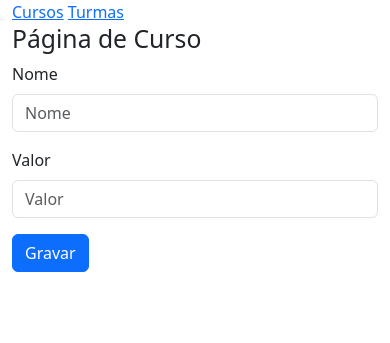
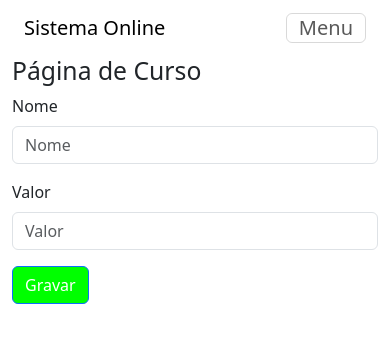
Before and after one commit to lrpfeliciano/sistema_online, a Django app: page /cadastro/incluir_curso in a window 390 px wide. Shown: the top 343 px of the page. Run offline with Django 4.2, Linux system fonts and the light colour scheme; some libraries are stand-ins or nearby versions.

Commit message:
Menu responsivo, mensagem de erro, arquivo estático (css) e tela de confirmação antes da exclusão

```diff
--- a/cadastro/views.py
+++ b/cadastro/views.py
@@ -1,3 +1,4 @@
+from django.contrib import messages
 from django.http import HttpResponse
 from django.shortcuts import render, redirect
 
@@ -57,5 +58,5 @@ def excluirCurso(request, id):
     try:
         curso.delete()
     except:
-        pass
+        messages.error(request, "Não é possível excluir.")
     return redirect('listarCurso')
--- a/sistema/settings.py
+++ b/sistema/settings.py
@@ -130,6 +130,9 @@ USE_TZ = True
 # https://docs.djangoproject.com/en/4.2/howto/static-files/
 
 STATIC_URL = 'static/'
+STATICFILES_DIRS = [
+    os.path.join(BASE_DIR, 'templates/static')
+]
 
 # Default primary key field type
 # https://docs.djangoproject.com/en/4.2/ref/settings/#default-auto-field
--- a/templates/base.html
+++ b/templates/base.html
@@ -2,19 +2,55 @@
 <html lang="en">
 <head>
     <meta charset="UTF-8">
+    <meta name="viewport" content="width=device-width, initial-scale=1.0">
     <title>Sistema acadêmico online</title>
     {% load bootstrap5 %}
     {% bootstrap_css %}
+
+    {% load static %}
+    <link rel="stylesheet" href="{% static 'estilos.css' %}">
 </head>
 <body>
+
     <div class="container">
-      <a href="{% url 'listarCurso' %}">Cursos</a>
-      <a href="#">Turmas</a>
+        {% if messages %}
+            {% for m in messages %}
+                <div class="alert alert-warning" role="alert">
+                    {{m}}
+                </div>
+            {% endfor %}
+        {% endif %}
+        <nav class="navbar navbar-expand-lg" >
+            <div class="container-fluid">
+                <a class="navbar-brand" href="{% url 'index' %}">Sistema Online</a>
+                <button class="navbar-toggler" type="button"
+                        data-bs-toggle="collapse" data-bs-target="#menu"
+                        aria-controls="menu" aria-expanded="false"
+                        aria-label="Toggle navigation">
+                    <span>Menu</span>
+                </button>
+                <div class="collapse navbar-collapse" id="menu">
+                    <ul class="navbar-nav me-auto mb-2 mb-lg-0">
+                        <li class="list-item">
+                            <a class="nav-link" href="{% url 'listarCurso' %}">Cursos</a>
+                        </li>
+                        <li class="list-item">
+                            <a class="nav-link" href="#">Turmas</a>
+                        </li>
+                        <li class="list-item">
+                            <a class="nav-link" href="#">Alunos</a>
+                        </li>
+                        <li class="list-item">
+                            <a class="nav-link" href="#">Professores</a>
+                        </li>
+                    </ul>
+                </div>
+            </div>
+        </nav>
 
       {% block content %}
       {% endblock %}
     </div>
 </body>
     {% bootstrap_javascript %}
-
 </html>
--- /dev/null
+++ b/templates/static/estilos.css
@@ -0,0 +1,3 @@
+.btn-primary {
+    background-color: #00FF00 !important;
+}
```
Also changed, not shown: cadastro/templates/listar_cursos.html (+52 -2 lines).
